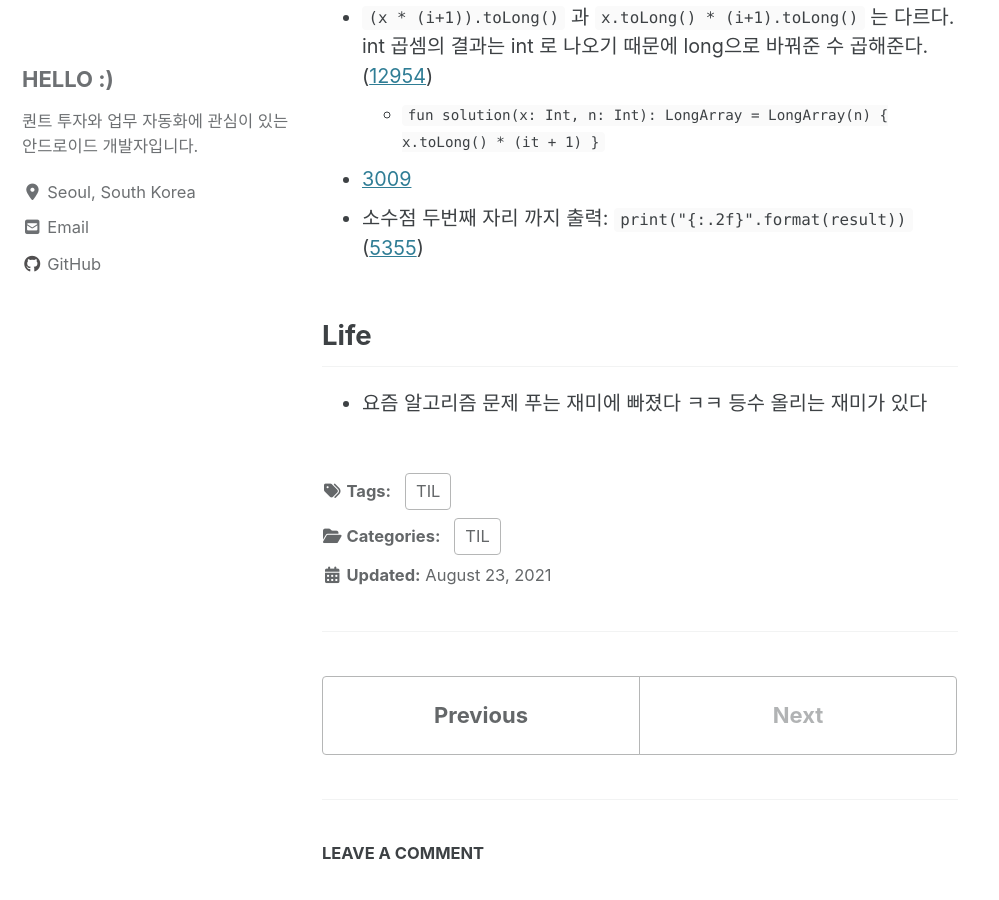
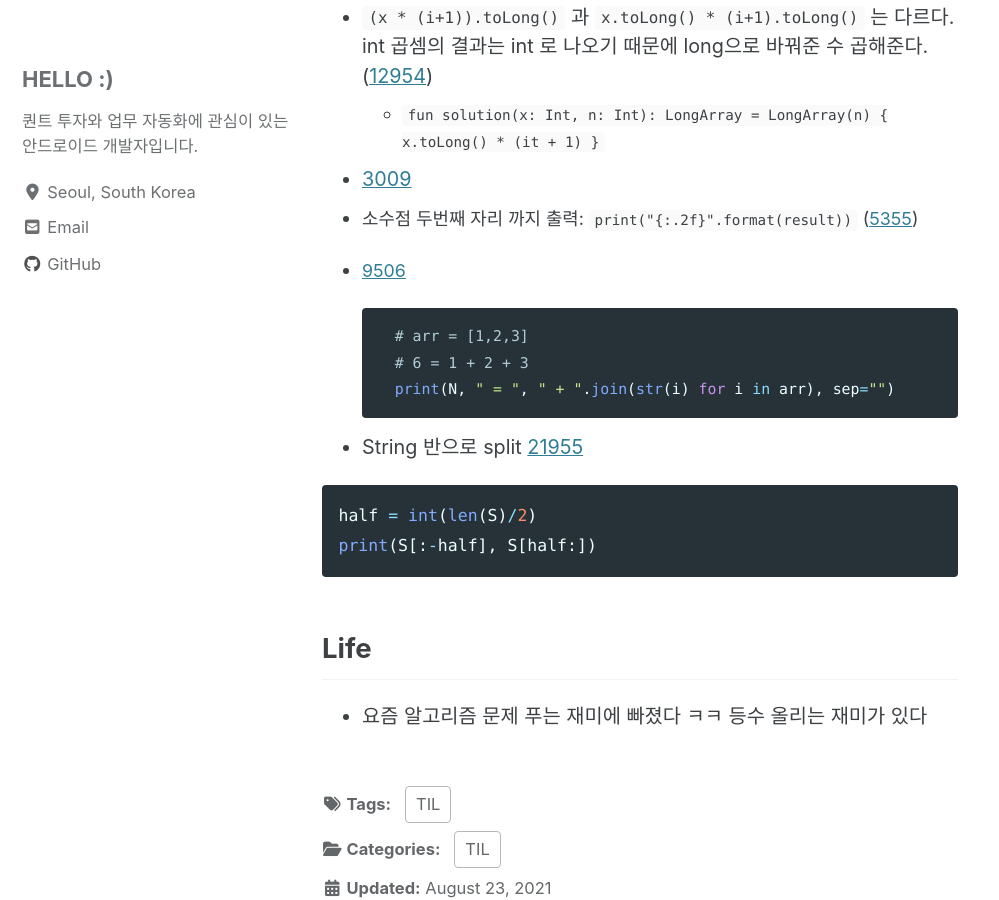
Before and after one commit to dev-eunji/dev-eunji.github.io, a Jekyll site: the page built from _posts/til/2021-08-23-TIL.md, in a window 1280 px wide and 900 px high, scrolled down 1192 px. Shown: the whole window, without its empty margins (0-999 px from the left). Built offline with Jekyll 4.4.1, drawn with Linux system fonts in a browser that asks for light colours; cached includes are drawn as plain includes; nearby versions of some CDN libraries; comment, search, counter and statistics services are not loaded; some of the changed text lies outside the part shown.

Commit message:
[TIL] 20210825

````diff
--- a/_posts/til/2021-08-23-TIL.md
+++ b/_posts/til/2021-08-23-TIL.md
@@ -12,10 +12,10 @@
 - [ ] programmers level 1-2 20문제 이상 풀기
   - TODO: [42587](https://programmers.co.kr/learn/courses/30/lessons/42587), [42586](https://programmers.co.kr/learn/courses/30/lessons/42586), [12977](https://programmers.co.kr/learn/courses/30/lessons/12977)
   - DONE: [12903](https://programmers.co.kr/learn/courses/30/lessons/12903), [12912](https://programmers.co.kr/learn/courses/30/lessons/12912), [12937](https://programmers.co.kr/learn/courses/30/lessons/12937), [12945](https://programmers.co.kr/learn/courses/30/lessons/12945), [12954](https://programmers.co.kr/learn/courses/30/lessons/12954), [12948](https://programmers.co.kr/learn/courses/30/lessons/12948), [12950](https://programmers.co.kr/learn/courses/30/lessons/12950), [12969](https://programmers.co.kr/learn/courses/30/lessons/12969), [64061](https://programmers.co.kr/learn/courses/30/lessons/64061) [68644](https://programmers.co.kr/learn/courses/30/lessons/68644), [77484](https://programmers.co.kr/learn/courses/30/lessons/77484), [77884](https://programmers.co.kr/learn/courses/30/lessons/77884), [81301](https://programmers.co.kr/learn/courses/30/lessons/81301),
-- [ ] 백준 알고리즘 10,000등
+- [x] 백준 알고리즘 10,000등
   - TODO: [1003](https://www.acmicpc.net/problem/1003), [1325](https://www.acmicpc.net/problem/1325), [1712](https://www.acmicpc.net/problem/1712), [2206](https://www.acmicpc.net/problem/2206), [10250](https://www.acmicpc.net/problem/10250), [11653](https://www.acmicpc.net/problem/11653)
-  - DONE: [1789](https://www.acmicpc.net/problem/1789), [1924](https://www.acmicpc.net/problem/1924), [2163](https://www.acmicpc.net/problem/2163), [2476](https://www.acmicpc.net/problem/2476), [2501](https://www.acmicpc.net/problem/2501), [2526](https://www.acmicpc.net/problem/2526), [2576](https://www.acmicpc.net/problem/2576), [2754](https://www.acmicpc.net/problem/2754), [2914](https://www.acmicpc.net/problem/2914), [2935](https://www.acmicpc.net/problem/2935), [3009](https://www.acmicpc.net/problem/3009), [3046](https://www.acmicpc.net/problem/3046), [4101](https://www.acmicpc.net/problem/4101), [5063](https://www.acmicpc.net/problem/5063), [5086](https://www.acmicpc.net/problem/5086), [5355](https://www.acmicpc.net/problem/5355), [5717](https://www.acmicpc.net/problem/5717), [7567](https://www.acmicpc.net/problem/7567), [10102](https://www.acmicpc.net/problem/10102), [10103](https://www.acmicpc.net/problem/10103), [10156](https://www.acmicpc.net/problem/10156), [10186](https://www.acmicpc.net/problem/10186), [10214](https://www.acmicpc.net/problem/10214), [10699](https://www.acmicpc.net/problem/10699), [11557](https://www.acmicpc.net/problem/11557), [11653](https://www.acmicpc.net/problem/11653)
-    - [Python 배우기 (1~50)](https://www.acmicpc.net/workbook/view/459)에 있는 문제를 많이 풀어서 개수가 많아졌다.
+  - DONE: [1789](https://www.acmicpc.net/problem/1789), [1924](https://www.acmicpc.net/problem/1924), [2163](https://www.acmicpc.net/problem/2163), [2476](https://www.acmicpc.net/problem/2476), [2501](https://www.acmicpc.net/problem/2501), [2526](https://www.acmicpc.net/problem/2526), [2576](https://www.acmicpc.net/problem/2576), [2754](https://www.acmicpc.net/problem/2754), [2914](https://www.acmicpc.net/problem/2914), [2935](https://www.acmicpc.net/problem/2935), [3009](https://www.acmicpc.net/problem/3009), [3046](https://www.acmicpc.net/problem/3046), [4101](https://www.acmicpc.net/problem/4101), [5063](https://www.acmicpc.net/problem/5063), [5086](https://www.acmicpc.net/problem/5086), [5355](https://www.acmicpc.net/problem/5355), [5717](https://www.acmicpc.net/problem/5717), [7567](https://www.acmicpc.net/problem/7567), [9506](https://www.acmicpc.net/problem/9506), [10102](https://www.acmicpc.net/problem/10102), [9610](https://www.acmicpc.net/problem/9610), [10103](https://www.acmicpc.net/problem/10103), [10156](https://www.acmicpc.net/problem/10156), [10162](https://www.acmicpc.net/problem/10162), [10186](https://www.acmicpc.net/problem/10186), [10214](https://www.acmicpc.net/problem/10214), [10699](https://www.acmicpc.net/problem/10699), [11557](https://www.acmicpc.net/problem/11557), [11653](https://www.acmicpc.net/problem/11653)
+    - [Python 배우기 (1~50)](https://www.acmicpc.net/workbook/view/459) 문제들 다 풀었다!
 - [ ] class101 비즈니스 영어 DONE
 
 ## What I learned
@@ -40,6 +40,21 @@
 - [3009](https://www.acmicpc.net/problem/3009)
 - 소수점 두번째 자리 까지 출력: `print("{:.2f}".format(result))` ([5355](https://www.acmicpc.net/problem/5355))
 
+- [9506](https://www.acmicpc.net/problem/9506)
+
+  ```python
+    # arr = [1,2,3]
+    # 6 = 1 + 2 + 3
+    print(N, " = ", " + ".join(str(i) for i in arr), sep="")
+  ```
+
+- String 반으로 split [21955](https://www.acmicpc.net/problem/21955)
+
+```python
+half = int(len(S)/2)
+print(S[:-half], S[half:])
+```
+
 ## Life
 
 - 요즘 알고리즘 문제 푸는 재미에 빠졌다 ㅋㅋ 등수 올리는 재미가 있다
````
